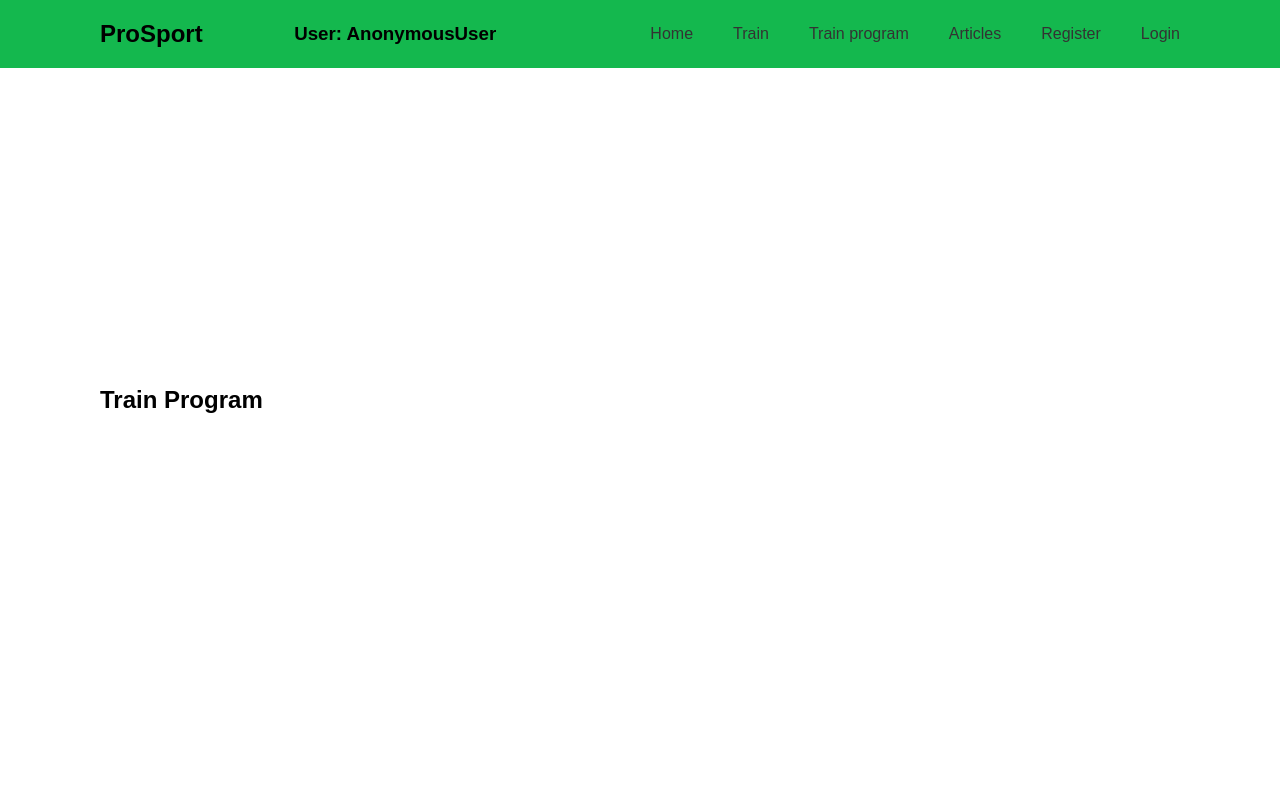
After one commit to StanislavDmt13/itea_team_1, a Django app: page /train-program/ in a window 1280 px wide. The commit adds this page. Run offline with Django 4.2, Linux system fonts and the light colour scheme; data that the repository does not hold is empty.

Commit message:
ed_model_views_template_Train_prorrams

```diff
--- a/backend/core/urls.py
+++ b/backend/core/urls.py
@@ -4,5 +4,6 @@
 
 urlpatterns = [
     path('', views.index, name='index'),
-    path('train/', views.train, name='train')
+    path('train/', views.train, name='train'),
+    path('train-program/', views.train_program, name='train-program'),
 ]
--- a/backend/core/views.py
+++ b/backend/core/views.py
@@ -1,6 +1,6 @@
 from django.shortcuts import render
 from django.views.generic import ListView
-from db.models import Train
+from db.models import Train, TrainProgram
 
 
 def index(request):
@@ -15,3 +15,8 @@
 def train(request):
     trains_list = Train.objects.all()
     return render(request, 'core/train.html', {"trains_list": trains_list})
+
+
+def train_program(request):
+    train_program_list = TrainProgram.objects.all()
+    return render(request, 'core/trainprogram.html', {"train_program_list": train_program_list})
--- a/db/admin.py
+++ b/db/admin.py
@@ -57,7 +57,7 @@
 
 class TrainProgramAdmin(admin.ModelAdmin):
 
-    list_display = ['name', 'author']
+    list_display = ['name', 'time_create', 'author']
 
 
 admin.site.register(models.Train, TrainAdmin)
--- a/db/models.py
+++ b/db/models.py
@@ -78,7 +78,10 @@
 class TrainProgram(models.Model):
     name = models.CharField(max_length=200)
     author = models.ForeignKey(User, related_name='programs', on_delete=models.CASCADE)
-    # add field
+    time_create = models.DateTimeField(auto_now_add=True)
+    time_update = models.DateTimeField(auto_now=True)
+    type = models.CharField(max_length=200)
+    descriptions = models.TextField(blank=True)
 
     def __str__(self):
         return self.name
--- a/templates/base.html
+++ b/templates/base.html
@@ -18,7 +18,7 @@
             <ul class="top-menu">
                 <li><a href="{% url 'index' %}">Home</a></li>
                 <li><a href="{% url 'train' %}">Train</a></li>
-                <li><a href="#">Train program</a></li>
+                <li><a href="{% url 'train-program' %}">Train program</a></li>
                 <li><a href="#">Articles</a></li>
                 <li><a href="{% url 'registration' %}">Register</a></li>
                 {% if user.is_authenticated %}
--- /dev/null
+++ b/templates/core/trainprogram.html
@@ -0,0 +1,24 @@
+{% extends 'base.html' %}
+
+{% block title %}
+    Train
+{% endblock %}
+
+{% block head %}
+    {% load static %}
+    <link rel="stylesheet" href={% static 'css/base.css' %}>
+
+{% endblock %}
+
+{% block content %}
+    <div>
+        <h1>Train Program</h1>
+        {% for train_program in train_program_list %}
+        <hr>
+        <h4>Train Program: {{ train_program }}</h4>
+        <h5>Author: {{ train_program.author.name }} | Train type: {{ train_program.type }}  |  Date: {{ train_program.time_create }}</h5>
+        <p>{{ train_program.description }}</p>
+        <hr>
+        {% endfor %}
+    </div>
+{% endblock %}
```
Also changed, not shown: db/migrations/0002_trainprogram_descriptions_trainprogram_type.py (added), db/migrations/0003_trainprogram_time_create_trainprogram_time_update.py (added).
